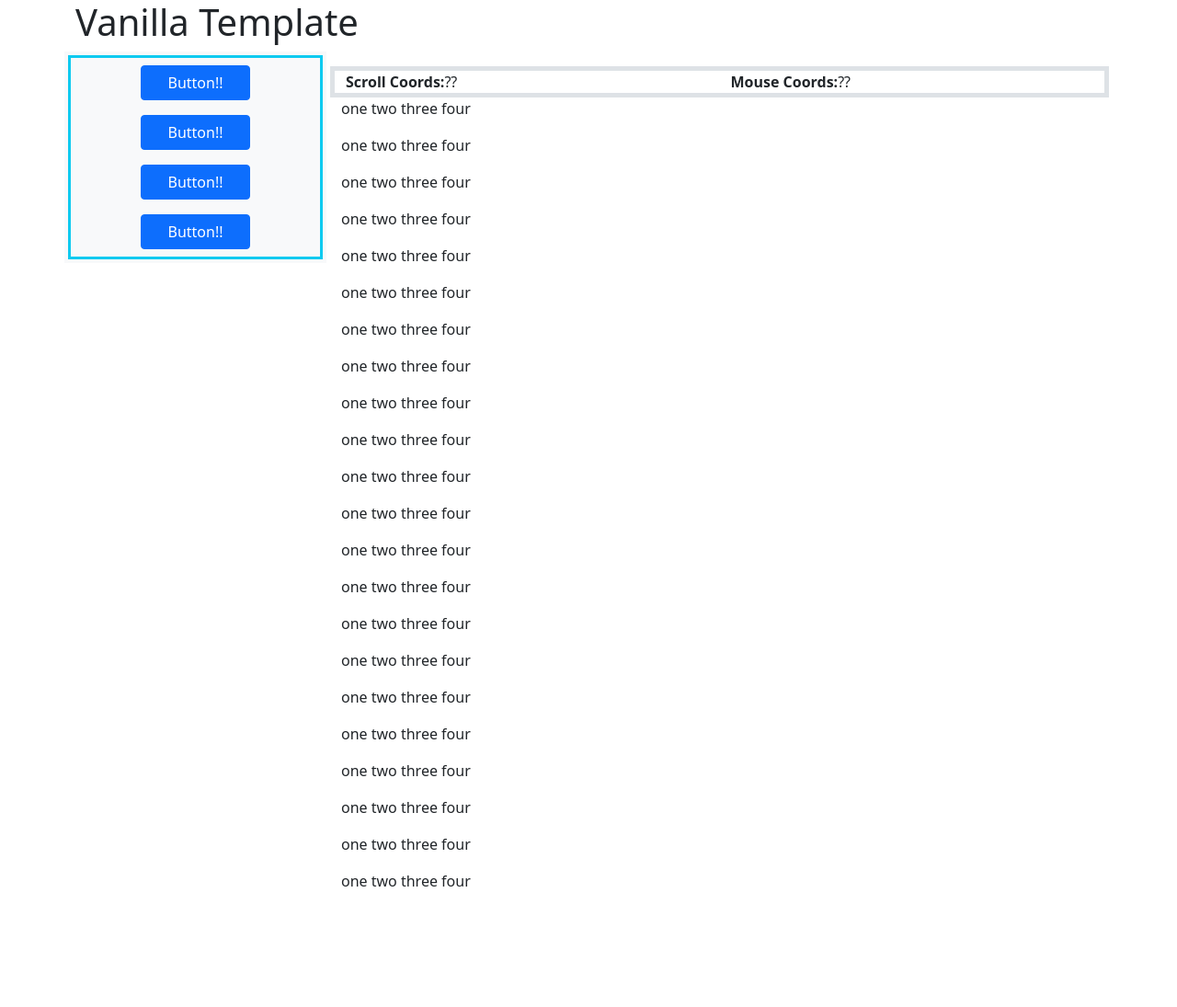
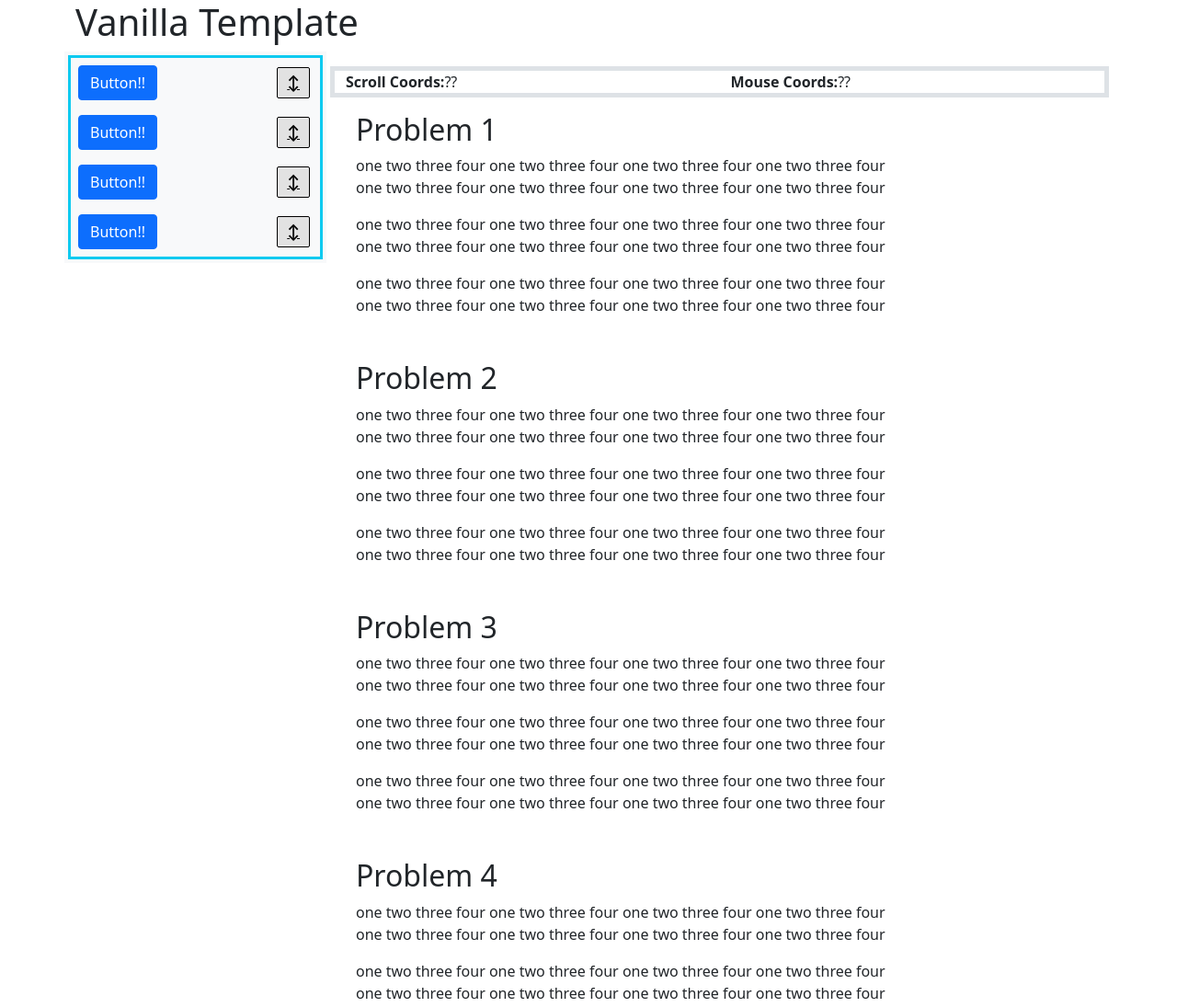
Before and after one commit to UMSI579/template-buttons-vanilla, a website: page index.html in a window 1280 px wide. Shown: the top 1095 px of the page at 92% size. Before the commit the page ends 1002 px from the top, so only its background shows below. Drawn offline with nearby package versions, Linux system fonts and the light colour scheme.

Commit message:
add listeners

```diff
--- a/css/style.css
+++ b/css/style.css
@@ -3,3 +3,15 @@
   top: 10px;
   align-self: flex-start
 }
+
+.scrollto {
+  position: absolute;
+  right: 6px;
+  margin: 2px 5px;
+  padding: 4px 10px;
+  color: black;
+  font-weight: bold;
+  border-radius: 2px;
+  border: 1px solid black;
+  background-color: #e2e2e2;
+}
--- a/index.html
+++ b/index.html
@@ -18,17 +18,18 @@
     <div class="row">
       <div class="col col-sm-12 col-md-3 bg-light p-1 left-column">
         <div class="border border-info border-3">
-          <div class="d-grid gap-2 col-6 mx-auto p-2">
-            <button type="button" class="btn btn-primary">Button!!</button>
+          <div class="position-relative gap-2  mx-auto p-2">
+            <button type="button" class="btn btn-primary" id="button-1">Button!!</button>
+            <a class="scrollto" href="#problem-4">↕</a>
           </div>
-          <div class="d-grid gap-2 col-6 mx-auto p-2">
-            <button type="button" class="btn btn-primary">Button!!</button>
+          <div class="position-relative gap-2 mx-auto p-2">
+            <button type="button" class="btn btn-primary" id="button-2">Button!!</button><a class="scrollto" href="#problem-4">↕</a>
           </div>
-          <div class="d-grid gap-2 col-6 mx-auto p-2">
-            <button type="button" class="btn btn-primary">Button!!</button>
+          <div class="position-relative gap-2 mx-auto p-2" id="button-3">
+            <button type="button" class="btn btn-primary">Button!!</button><a class="scrollto" href="#problem-4">↕</a>
           </div>
-          <div class="d-grid gap-2 col-6 mx-auto p-2">
-            <button type="button" class="btn btn-primary">Button!!</button>
+          <div class="position-relative gap-2  mx-auto p-2" id="button-4">
+            <button type="button" class="btn btn-primary">Button!!</button><a class="scrollto" href="#problem-4">↕</a>
           </div>
 
 
@@ -43,30 +44,32 @@
             <b>Mouse Coords:</b><output id="mouse-info">??</output>
           </div>
         </div>
-        <p>one two three four</p>
-        <p>one two three four</p>
+        <div class="col col-sm-12 col-md-9 p-3">
+          <h2 id="problem-1">Problem 1</h2>
+          <p>one two three four one two three four one two three four one two three four one two three four one two three four one two three four one two three four</p>
+          <p>one two three four one two three four one two three four one two three four one two three four one two three four one two three four one two three four</p>
+          <p>one two three four one two three four one two three four one two three four one two three four one two three four one two three four one two three four</p>
+        </div>
+        <div class="col col-sm-12 col-md-9 p-3">
+          <h2 id="problem-2">Problem 2</h2>
+          <p>one two three four one two three four one two three four one two three four one two three four one two three four one two three four one two three four</p>
+          <p>one two three four one two three four one two three four one two three four one two three four one two three four one two three four one two three four</p>
+          <p>one two three four one two three four one two three four one two three four one two three four one two three four one two three four one two three four</p>
+        </div>
 
-        <p>one two three four</p>
+        <div class="col col-sm-12 col-md-9 p-3">
+          <h2 id="problem-3">Problem 3</h2>
+          <p>one two three four one two three four one two three four one two three four one two three four one two three four one two three four one two three four</p>
+          <p>one two three four one two three four one two three four one two three four one two three four one two three four one two three four one two three four</p>
+          <p>one two three four one two three four one two three four one two three four one two three four one two three four one two three four one two three four</p>
+        </div>
 
-        <p>one two three four</p>
-        <p>one two three four</p>
-        <p>one two three four</p>
-        <p>one two three four</p>
-        <p>one two three four</p>
-        <p>one two three four</p>
-        <p>one two three four</p>
-        <p>one two three four</p>
-        <p>one two three four</p>
-        <p>one two three four</p>
-        <p>one two three four</p>
-        <p>one two three four</p>
-        <p>one two three four</p>
-        <p>one two three four</p>
-        <p>one two three four</p>
-        <p>one two three four</p>
-        <p>one two three four</p>
-        <p>one two three four</p>
-        <p>one two three four</p>
+        <div class="col col-sm-12 col-md-9 p-3">
+          <h2 id="problem-4">Problem 4</h2>
+          <p>one two three four one two three four one two three four one two three four one two three four one two three four one two three four one two three four</p>
+          <p>one two three four one two three four one two three four one two three four one two three four one two three four one two three four one two three four</p>
+          <p>one two three four one two three four one two three four one two three four one two three four one two three four one two three four one two three four</p>
+        </div>
       </div>
     </div>
   </main>
--- a/js/script.js
+++ b/js/script.js
@@ -1,7 +1,31 @@
-console.log("we are in the JS file")
+const problem1 = () => {
+  console.log('problem 1');
+}
 
-const addNumbers = (first, second) => {
-  return first + second;
+const problem2 = () => {
+  console.log('problem 2');
+}
+
+const problem3 = () => {
+  console.log('problem 3');
+}
+
+const problem4 = () => {
+  console.log('problem 4');
+}
+
+
+
+
+
+
+
+// Don't change below.
+for (let i = 1; i < 5; i++) {
+  document.querySelector(`#button-${i}`)
+    .addEventListener('click', () => {
+      eval(`problem${i}()`)
+    });
 }
 
 if(typeof module !== 'undefined') {
```
